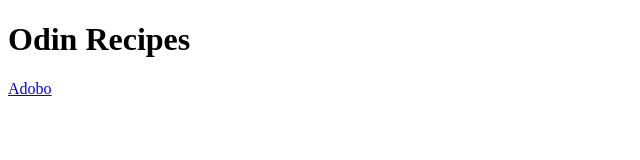
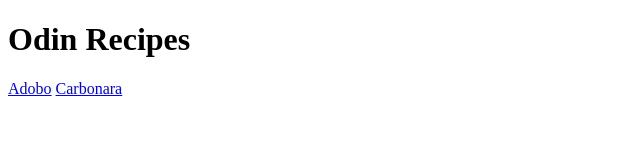
Before and after one commit to Ashkent-IT/odin-recipes, a plain HTML site: page index.html in a window 1280 px wide. Shown: the full height of the page, 0-640 px from the left. Drawn offline with Linux system fonts and the light colour scheme.

Commit message:
Add link to carbonara.html

```diff
--- a/index.html
+++ b/index.html
@@ -8,5 +8,6 @@
 <body>
     <h1>Odin Recipes</h1>
     <a href="./recipes/adobo.html">Adobo</a>
+    <a href="./recipes/carbonara.html">Carbonara</a>
 </body>
 </html>
```
